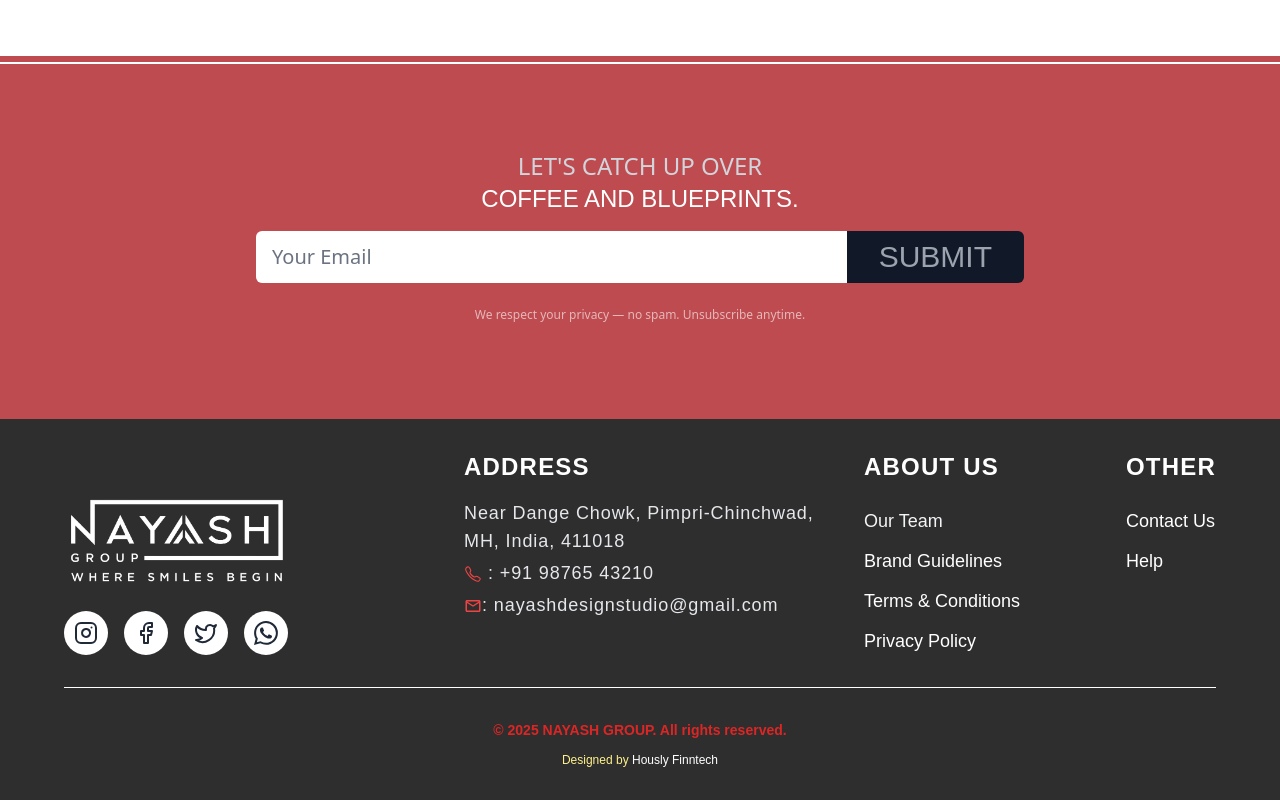
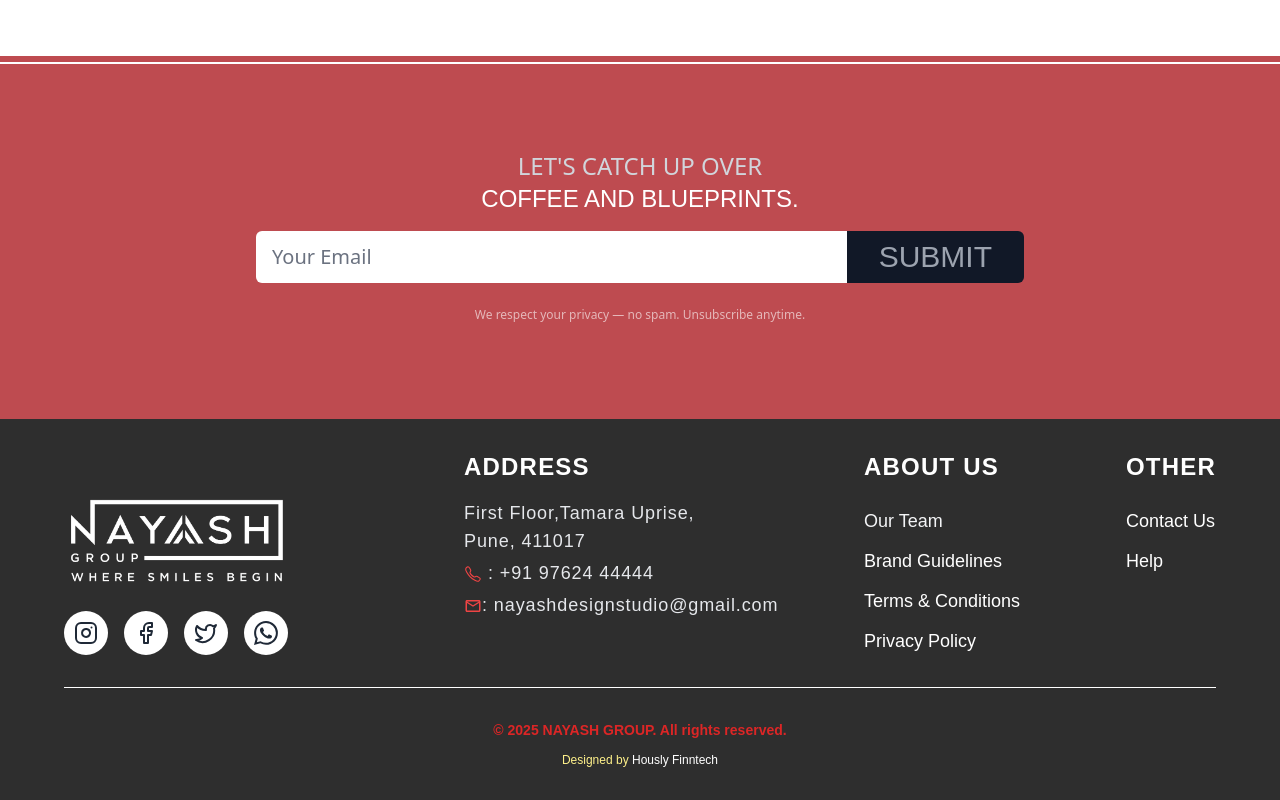
Before and after one commit to shaninishad1999/Nayesh, a React (Vite) app: page / in a window 1280 px wide. Shown: the part 4857-5657 px from the top of the page. Built offline with nearby package versions, Linux system fonts and the light colour scheme; no server answers.

Commit message:
update address

```diff
--- a/src/components/common/Footer.jsx
+++ b/src/components/common/Footer.jsx
@@ -199,18 +199,18 @@ const Footer = () => {
               <ul className="space-y-1 text-sm md:text-lg tracking-wider text-gray-200">
                 <li>
                   <address className="not-italic ">
-                    Near Dange Chowk, Pimpri-Chinchwad,
+                   First Floor,Tamara Uprise,
                     <br />
-                    MH, India, 411018
+                    Pune, 411017
                   </address>
                 </li>
                 <li className="mt-1">
                   <IoCallOutline className="inline-block text-red-500" /> :{" "}
                   <a
-                    href="tel:+919876543210"
+                    href="tel:+919762444444"
                     className="hover:underline hover:decoration-red-400 hover:text-white underline-offset-2"
                   >
-                    +91 98765 43210
+                    +91 97624 44444
                   </a>
                 </li>
                 <li>
```
Also changed, not shown: 1 other file (tests, documents, lock files or other folders).
